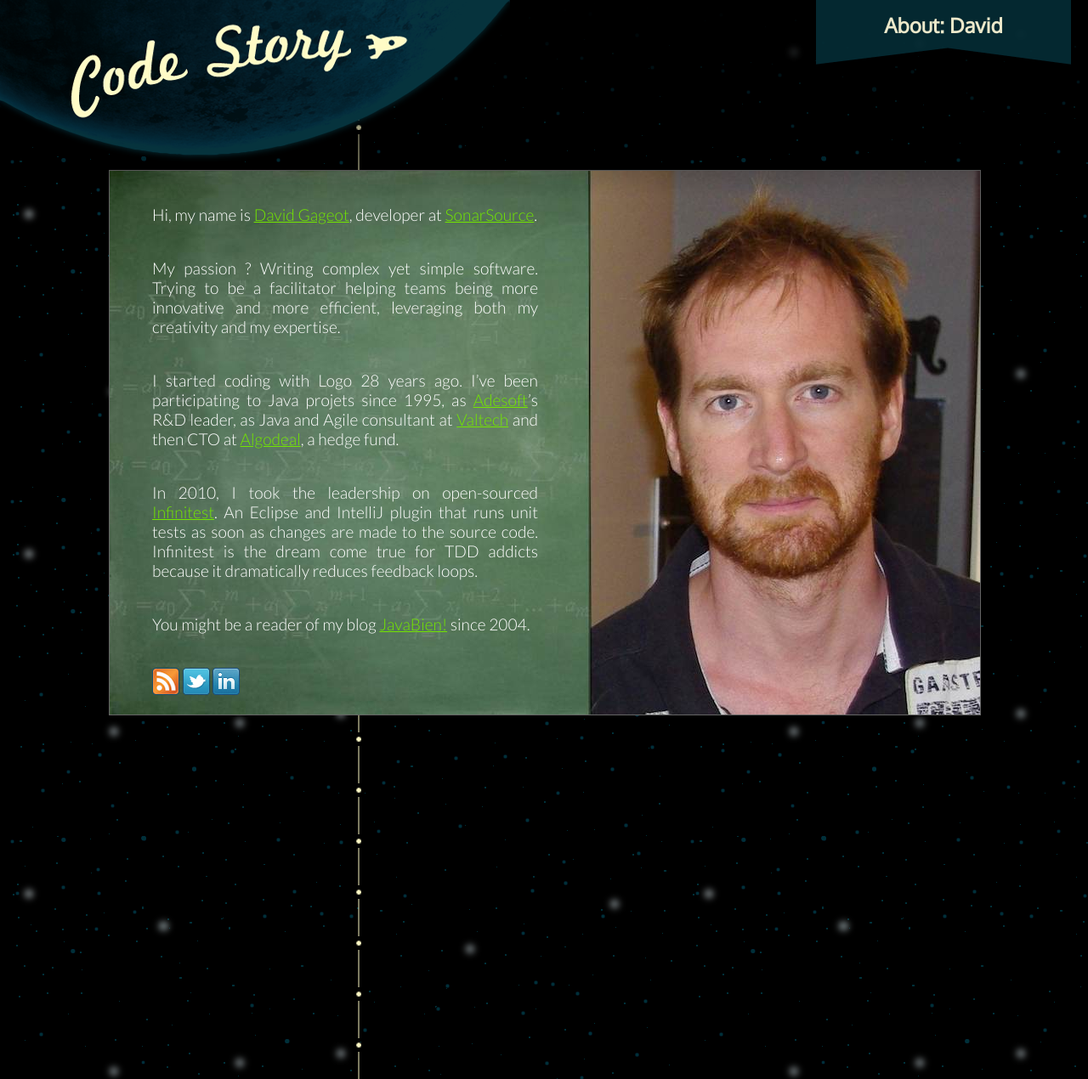
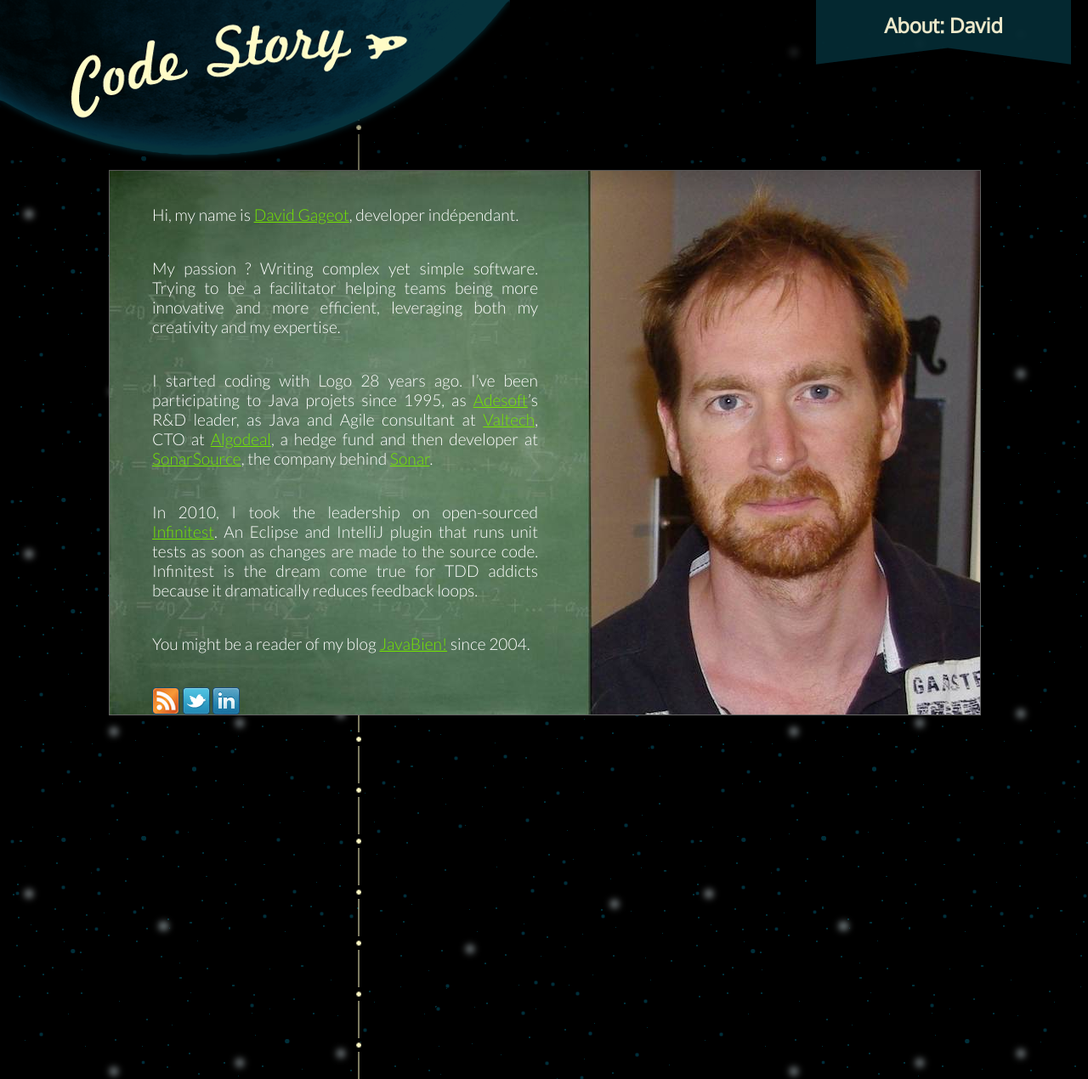
Before and after one commit to CodeStory/code-story-blog, a Jekyll site: the page built from _posts/2012-09-03-david.markdown, in a window 1280 px wide. Shown: the whole page at 85% size. Built offline with Jekyll 4.4.1, drawn with Linux system fonts in a browser that asks for light colours.

Commit message:
Fix david's bio

```diff
--- a/_posts/2012-09-03-david.markdown
+++ b/_posts/2012-09-03-david.markdown
@@ -10,11 +10,11 @@ linkedin: in/davidgageot
 category: about
 ---
 
-Hi, my name is [David Gageot](http://twitter.com/dgageot), developer at [SonarSource](http://www.sonarsource.com).
+Hi, my name is [David Gageot](http://twitter.com/dgageot), developer indépendant.
 
 My passion&nbsp;? Writing complex yet simple software. Trying to be a facilitator helping teams being more innovative and more efficient, leveraging both my creativity and my expertise.
 
-I started coding with Logo 28 years ago. I've been participating to Java projets since 1995, as [Adesoft](http://fr.adesoft.com/)'s R&amp;D leader, as Java and Agile consultant at [Valtech](http://www.valtech.fr/fr/index/it.html) and then CTO at [Algodeal](http://blog.javabien.net/?s=algodeal), a hedge fund.
+I started coding with Logo 28 years ago. I've been participating to Java projets since 1995, as [Adesoft](http://fr.adesoft.com/)'s R&amp;D leader, as Java and Agile consultant at [Valtech](http://www.valtech.fr/fr/index/it.html), CTO at [Algodeal](http://blog.javabien.net/?s=algodeal), a hedge fund and then developer at [SonarSource](http://www.sonarsource.com), the company behind [Sonar](http://www.sonarsource.org).
 
 In 2010, I took the leadership on open-sourced [Infinitest](http://infinitest.github.com). An Eclipse and IntelliJ plugin that runs unit tests as soon as changes are made to the source code. Infinitest is the dream come true for TDD addicts because it dramatically reduces feedback loops.
 
```
